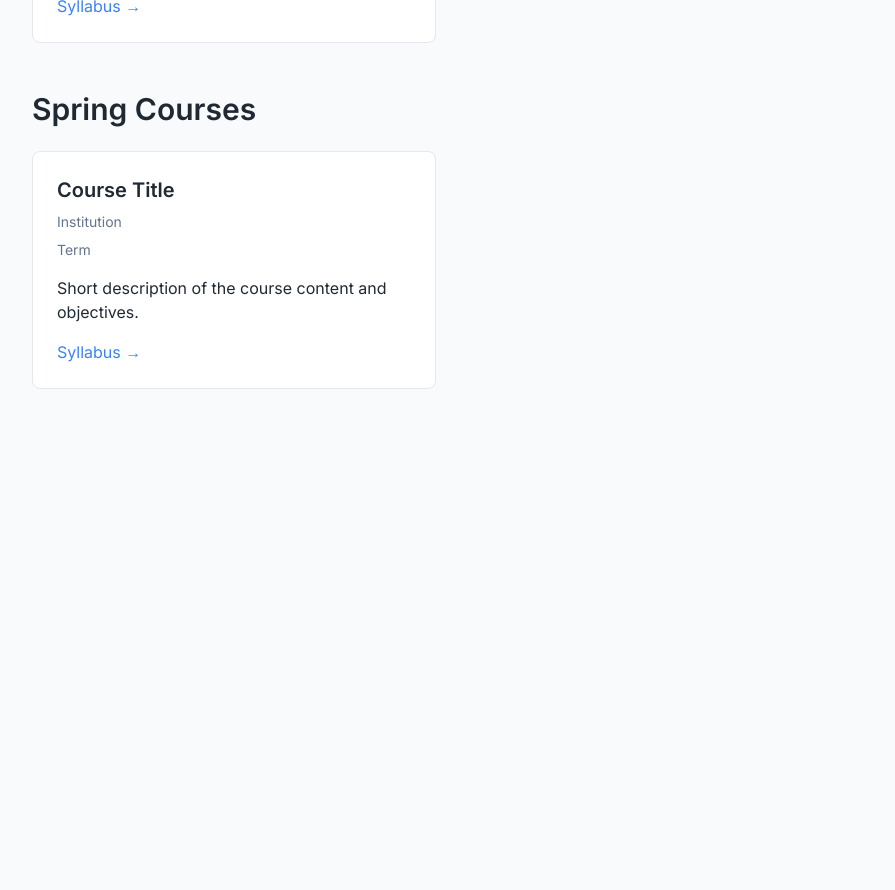
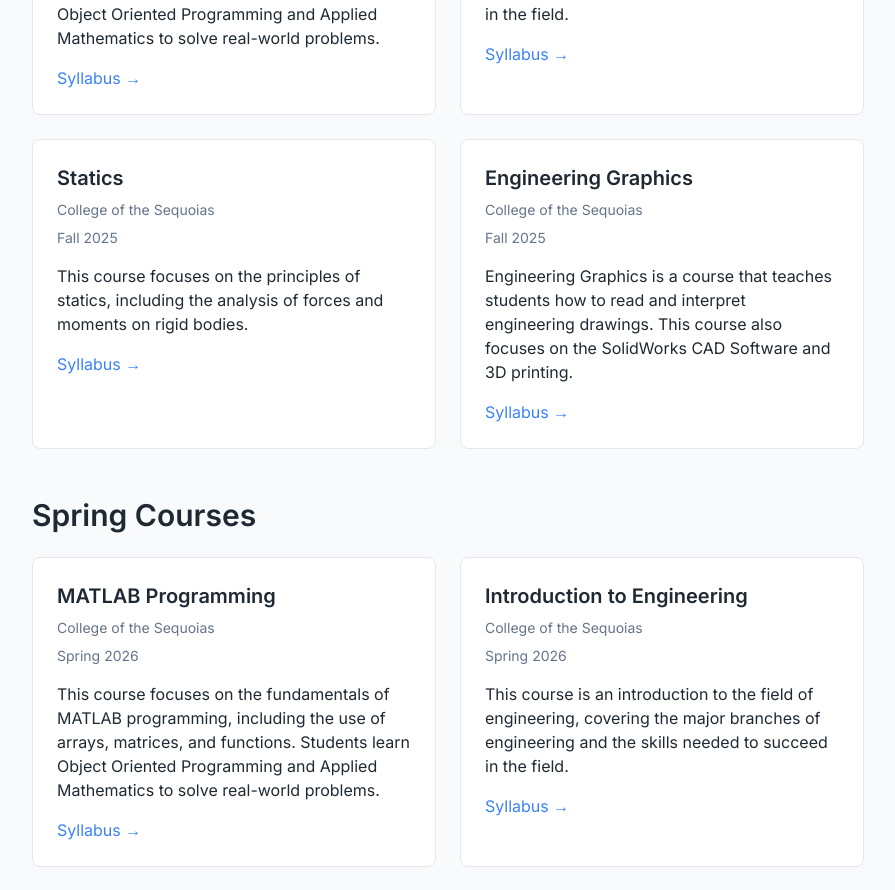
Before and after one commit to dillonallen92/personal_website, a Next.js app: page /courses in a window 1280 px wide. Shown: the part 440-1330 px from the top of the page, without its empty margins (192-1087 px from the left). Before the commit the page ends 877 px from the top, so only its background shows below. Built offline with nearby package versions, Linux system fonts and the light colour scheme.

Commit message:
added courses

```diff
--- a/app/about/page.tsx
+++ b/app/about/page.tsx
@@ -12,14 +12,14 @@ export default function About() {
           <h2 className="mb-4 text-2xl font-semibold text-charcoal">
             Current Role
           </h2>
-          <p>Information about your current position and responsibilities.</p>
+          <p>Professor of Engineering at a local community college in Visalia, California. I am responsible for teaching all of the engineering courses on campus and I am also teaching a couple courses in the Computer Science department.</p>
         </section>
 
         <section>
           <h2 className="mb-4 text-2xl font-semibold text-charcoal">
             Prior Industry Experience
           </h2>
-          <p>Details about your industry background and experience.</p>
+          <p>Previously, I have worked for Lockheed Martin, with a focus on Guidance, Navigation, and Control (GNC) systems for various systems. Additionally, as a graduate student, I have done internships at the Johns Hopkins Applied Physics Lab, focusing on mathematical modeling, GNC work, and machine learning for a multitude of projects within the lab. </p>
         </section>
 
         <section>
--- a/app/courses/page.tsx
+++ b/app/courses/page.tsx
@@ -2,6 +2,8 @@
  * Courses page component
  * Displays teaching and courses organized by term
  */
+import { CourseCard } from "@/components/CourseCard";
+
 export default function Courses() {
   return (
     <div className="mx-auto max-w-4xl px-4 py-12 sm:px-6 lg:px-8">
@@ -15,22 +17,34 @@ export default function Courses() {
           </h2>
           <div className="grid gap-6 md:grid-cols-2">
             {/* Course Card Placeholder */}
-            <div className="rounded-lg border border-gray-200 bg-white p-6">
-              <h3 className="mb-2 text-xl font-semibold text-charcoal">
-                Course Title
-              </h3>
-              <p className="mb-2 text-sm text-accentSlate">Institution</p>
-              <p className="mb-4 text-sm text-accentSlate">Term</p>
-              <p className="mb-4 text-charcoal">
-                Short description of the course content and objectives.
-              </p>
-              <a
-                href="#"
-                className="text-accentBlue hover:underline"
-              >
-                Syllabus →
-              </a>
-            </div>
+            <CourseCard
+              title="MATLAB Programming"
+              institution="College of the Sequoias"
+              term="Fall 2025"
+              summary="This course focuses on the fundamentals of MATLAB programming, including the use of arrays, matrices, and functions. Students learn Object Oriented Programming and Applied Mathematics to solve real-world problems."
+              syllabusUrl="#"
+            />
+            <CourseCard
+              title="Introduction to Engineering"
+              institution="College of the Sequoias"
+              term="Fall 2025"
+              summary="This course is an introduction to the field of engineering, covering the major branches of engineering and the skills needed to succeed in the field."
+              syllabusUrl="#"
+            />
+            <CourseCard
+              title="Statics"
+              institution="College of the Sequoias"
+              term="Fall 2025"
+              summary="This course focuses on the principles of statics, including the analysis of forces and moments on rigid bodies."
+              syllabusUrl="#"
+            />
+            <CourseCard
+              title="Engineering Graphics"
+              institution="College of the Sequoias"
+              term="Fall 2025"
+              summary="Engineering Graphics is a course that teaches students how to read and interpret engineering drawings. This course also focuses on the SolidWorks CAD Software and 3D printing."
+              syllabusUrl="#"
+            />
           </div>
         </section>
 
@@ -40,26 +54,37 @@ export default function Courses() {
             Spring Courses
           </h2>
           <div className="grid gap-6 md:grid-cols-2">
-            {/* Course Card Placeholder */}
-            <div className="rounded-lg border border-gray-200 bg-white p-6">
-              <h3 className="mb-2 text-xl font-semibold text-charcoal">
-                Course Title
-              </h3>
-              <p className="mb-2 text-sm text-accentSlate">Institution</p>
-              <p className="mb-4 text-sm text-accentSlate">Term</p>
-              <p className="mb-4 text-charcoal">
-                Short description of the course content and objectives.
-              </p>
-              <a
-                href="#"
-                className="text-accentBlue hover:underline"
-              >
-                Syllabus →
-              </a>
-            </div>
+            <CourseCard
+              title="MATLAB Programming"
+              institution="College of the Sequoias"
+              term="Spring 2026"
+              summary="This course focuses on the fundamentals of MATLAB programming, including the use of arrays, matrices, and functions. Students learn Object Oriented Programming and Applied Mathematics to solve real-world problems."
+              syllabusUrl="#"
+            />
+            <CourseCard
+              title="Introduction to Engineering"
+              institution="College of the Sequoias"
+              term="Spring 2026"
+              summary="This course is an introduction to the field of engineering, covering the major branches of engineering and the skills needed to succeed in the field."
+              syllabusUrl="#"
+            />
+            <CourseCard
+              title="Material Science and Engineering"
+              institution="College of the Sequoias"
+              term="Spring 2026"
+              summary="This course focuses on the principles of material science and engineering, including the properties of materials and the ways in which they are used in engineering applications."
+              syllabusUrl="#"
+            />
+            <CourseCard
+              title="Circuit Analysis"
+              institution="College of the Sequoias"
+              term="Spring 2026"
+              summary="This course focuses on analog circuit analysis, including nodal and mesh current analysis, RLC Circuits, Op Amps, and AC Circuits/AC Power."
+              syllabusUrl="#"
+            />
           </div>
         </section>
-      </div>
+      </div >
     </div>
   );
 }
--- a/app/page.tsx
+++ b/app/page.tsx
@@ -23,7 +23,7 @@ export default function Home() {
 
         {/* Name */}
         <h1 className="mb-4 text-4xl font-bold text-charcoal sm:text-5xl">
-          Your Name
+          Hello, I'm Dillon Allen
         </h1>
 
         {/* Title */}
@@ -33,8 +33,7 @@ export default function Home() {
 
         {/* Professional Summary */}
         <p className="mb-8 max-w-2xl text-lg leading-relaxed text-charcoal">
-          One-sentence professional summary that bridges academic teaching and
-          applied technical work.
+          Engineering Professor, teaching at a local community college in Visalia, California. I have a passion for teaching and learning, and I have a passion for development and deep technical work.
         </p>
 
         {/* CTA Buttons */}
@@ -61,18 +60,10 @@ export default function Home() {
             {/* Featured Projects Placeholder */}
             <div className="rounded-lg border border-gray-200 bg-white p-6">
               <h4 className="mb-2 text-xl font-semibold text-charcoal">
-                Featured Project 1
+                Valley Fever Forecasting
               </h4>
               <p className="text-accentSlate">
-                Brief description of a highlighted project.
-              </p>
-            </div>
-            <div className="rounded-lg border border-gray-200 bg-white p-6">
-              <h4 className="mb-2 text-xl font-semibold text-charcoal">
-                Featured Project 2
-              </h4>
-              <p className="text-accentSlate">
-                Brief description of another highlighted project.
+                Using a two layer masked LSTM, I am predicting Valley Fever case rates in the Fresno County region based on a multitude of environmental varaibles.
               </p>
             </div>
           </div>
@@ -80,10 +71,10 @@ export default function Home() {
           {/* Featured Course */}
           <div className="rounded-lg border border-gray-200 bg-white p-6">
             <h4 className="mb-2 text-xl font-semibold text-charcoal">
-              Featured Course
+              MATLAB Programming
             </h4>
             <p className="text-accentSlate">
-              Brief description of a highlighted course or teaching item.
+              MATLAB Programming focuses on the intersection of computing skills and engineering concepts. In this course, I focus on core programming skills and numerical methods to help prepare students for industry and research.
             </p>
           </div>
         </div>
--- /dev/null
+++ b/components/CourseCard.tsx
@@ -0,0 +1,29 @@
+type CourseCardProps = {
+  title: string;
+  institution: string;
+  term: string;
+  summary: string;
+  syllabusUrl?: string;
+};
+
+export function CourseCard({
+  title,
+  institution,
+  term,
+  summary,
+  syllabusUrl,
+}: CourseCardProps) {
+  return (
+    <div className="rounded-lg border border-gray-200 bg-white p-6">
+      <h3 className="mb-2 text-xl font-semibold text-charcoal">{title}</h3>
+      <p className="mb-2 text-sm text-accentSlate">{institution}</p>
+      <p className="mb-4 text-sm text-accentSlate">{term}</p>
+      <p className="mb-4 text-charcoal">{summary}</p>
+      {syllabusUrl && (
+        <a href={syllabusUrl} className="text-accentBlue hover:underline">
+          Syllabus →
+        </a>
+      )}
+    </div>
+  );
+}
```
Also changed, not shown: 6479 other files (tests, documents, lock files or other folders).
